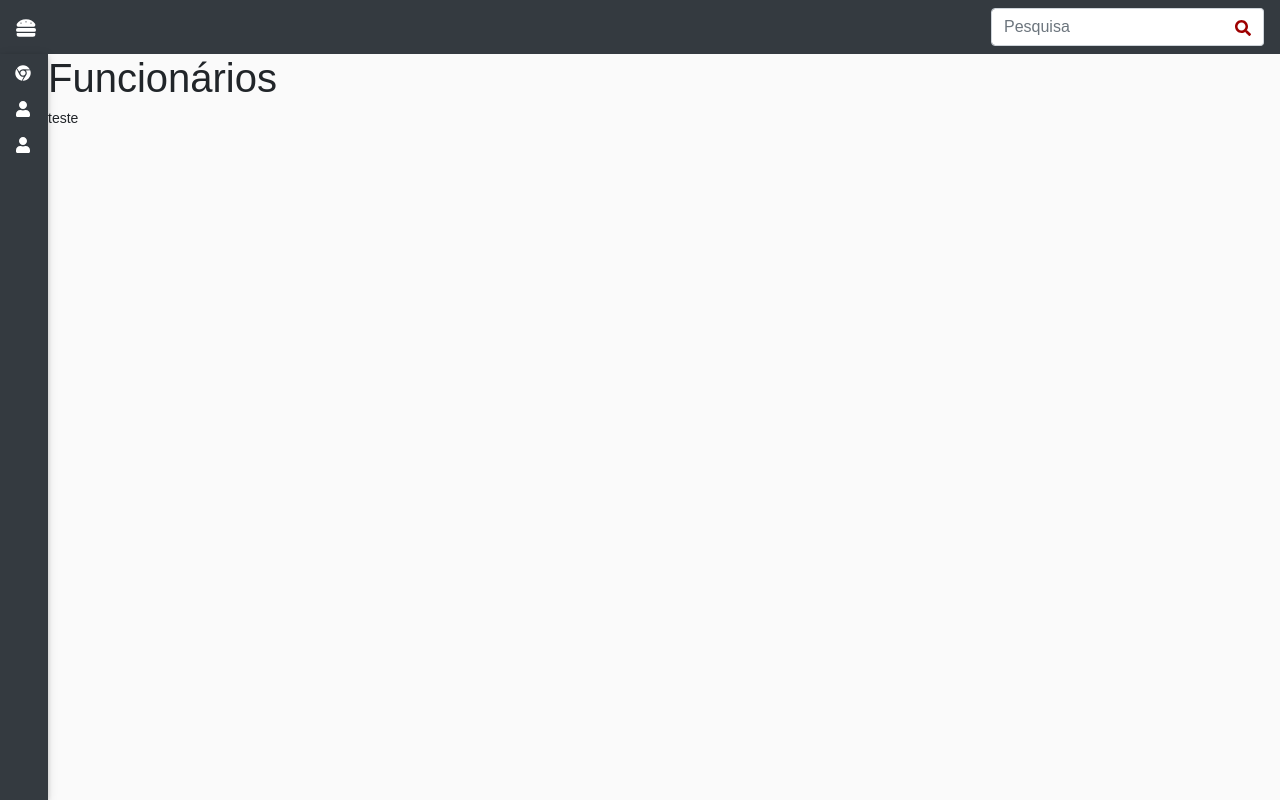
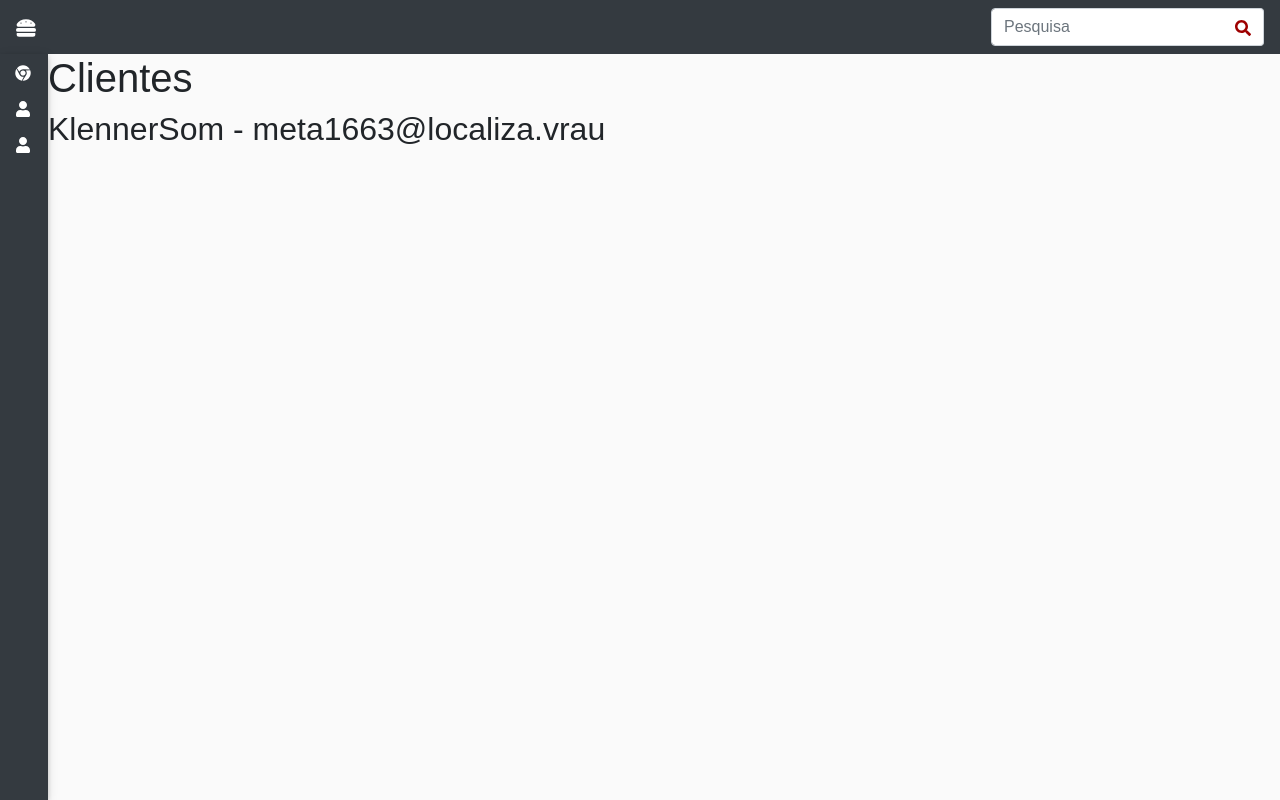
Before and after one commit to ravyrafael/frontend-aquinosburger, a React (Create React App) app: page /Clientes in a window 1280 px wide. Built offline with nearby package versions, Linux system fonts and the light colour scheme.

Commit message:
Integração do Redux

```diff
--- a/src/Utils/routeUtils.js
+++ b/src/Utils/routeUtils.js
@@ -16,12 +16,12 @@ import Clientes from '../views/Clientes';
         path: "/Clientes",
     name: "Clientes",
     icone: FaUser,
-    component: Funcionarios
+    component: Clientes
     },
     {
         path: "/Funcionarios",
     name: "Funcionarios",
     icone: FaUser,
-    component:Clientes
+    component:Funcionarios
     }
 ]
--- /dev/null
+++ b/src/stores/clientesReducer.js
@@ -0,0 +1,8 @@
+const INITIAL_STATE = [{
+    name:'KlennerSom',
+    email:'meta1663@localiza.vrau'
+}]
+
+export default function(state = INITIAL_STATE, action){
+    return state
+}
--- a/src/stores/reducers.js
+++ b/src/stores/reducers.js
@@ -1,8 +1,10 @@
 import {combineReducers} from 'redux'
 
+import clientesReducer from './clientesReducer.js'
 
 const rootReducer = combineReducers({
-    dashboard: ()=> ({})
+    dashboard: ()=> ({}),
+    clientes: clientesReducer
 })
 
 export default rootReducer;
--- a/src/views/Clientes.js
+++ b/src/views/Clientes.js
@@ -1,9 +1,25 @@
 import React, { Component } from 'react';
+import { connect } from 'react-redux'
 
 // import { Container } from './styles';
 
-export default class Clientes extends Component {
+
+
+
+
+class Clientes extends Component {
+
   render() {
-    return (<h1 >Clientes</h1>);
+    console.log()
+    return (
+    <div>
+    <h1 >Clientes</h1>
+    {this.props.clientes.map(cliente => (<h2>{cliente.name} - {cliente.email}</h2>)
+    )}
+      </div>
+      );
   }
 }
+
+const mapStateToProps = state => ({clientes : state.clientes})
+export default connect(mapStateToProps)(Clientes);
```
